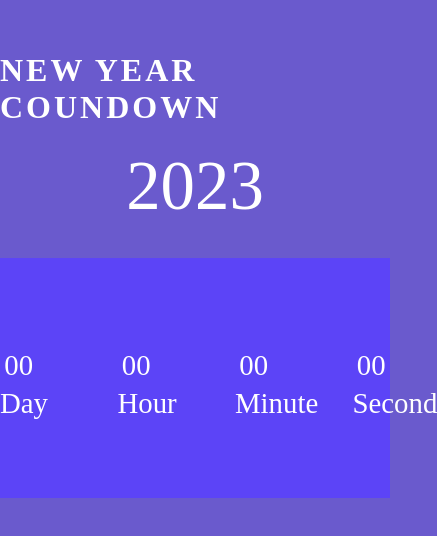
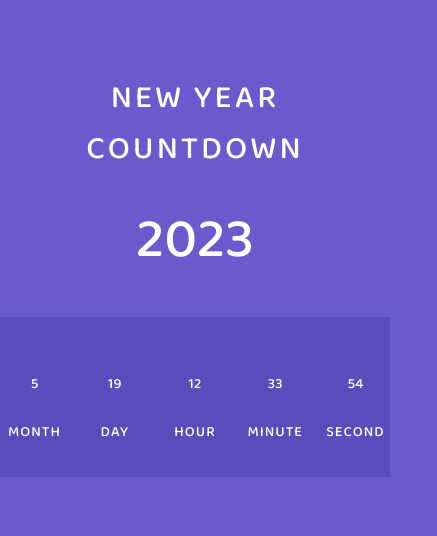
Before and after one commit to Tasnim-Bahar-Samir/new-year-countdown, a plain HTML site: page index.html in a window 390 px wide. Shown: the part 158-694 px from the top of the page, 437 px wide, since content can reach past the window. Drawn offline with Linux system fonts and the light colour scheme.

Commit message:
added functionality and responsiveness .Its done

```diff
--- a/index.html
+++ b/index.html
@@ -8,15 +8,17 @@
     <link rel="stylesheet" href="style.css">
 </head>
 <body>
-    <h1>New year coundown</h1>
+    <h1>New year countdown</h1>
     <div class="year">
         2023
     </div>
     <div class="count-down">
+        <div id="month">00</div>
         <div id="day">00</div>
         <div id="hour">00</div>
         <div id="minute">00</div>
         <div id="second">00</div>
     </div>
+    <script src="index.js"></script>
 </body>
 </html>
--- /dev/null
+++ b/index.js
@@ -0,0 +1,37 @@
+const monthEl = document.getElementById('month')
+const dayEl = document.getElementById('day');
+const hourEl = document.getElementById('hour');
+const minuteEl = document.getElementById('minute');
+const secondEl = document.getElementById('second');
+
+const newYear = new Date("Jan 1, 2023 00:00:00").getTime();
+newYearUpdate()
+
+
+function newYearUpdate(){
+    const now = new Date().getTime();
+    const gap = newYear - now;
+
+    const second = 1000;
+    const minute = second * 60;
+    const hour = minute * 60;
+    const day = hour * 24;
+    const month = day * 30;
+
+    const mon = Math.floor(gap / month)
+    const d = Math.floor((gap % month) / day);
+    const h = Math.floor((gap % day) / hour);
+    const m = Math.floor((gap % hour) / minute);
+    const s = Math.floor((gap % minute) / second)
+
+    dayEl.innerText = d;
+    hourEl.innerText = h;
+    minuteEl.innerText = m;
+    secondEl.innerText = s;
+    monthEl.innerText = mon;
+
+    setTimeout(() => {
+        newYearUpdate();
+    }, 1000);
+
+}
--- a/style.css
+++ b/style.css
@@ -1,3 +1,4 @@
+@import url('https://fonts.googleapis.com/css2?family=Baloo+2:wght@400;500;700&display=swap');
 body{
     margin: 0;
     padding: 0;
@@ -8,11 +9,13 @@ body{
     justify-content: center;
     background-color: slateblue;
     color: white;
+    font-family: 'Baloo 2', cursive;
 }
 h1{
     font-weight: 700;
     text-transform: uppercase;
     letter-spacing: 3px;
+    text-align: center;
 }
 .year{
     font-size: 4.3rem;
@@ -20,18 +23,19 @@ h1{
 }
 .count-down{
     margin-top: 2rem;
-    background-color: rgb(92, 68, 247);
+    background-color: rgb(91, 76, 187);
     width: 100%;
     height: 15rem;
     display: flex;
     justify-content: center;
     align-items: center;
-    gap: 0 5rem;
-
+    gap: 0 3rem;
+    overflow: hidden;
 }
 .count-down div{
     width: 7rem;
-    font-size: 1.8rem;
+    font-size: 2rem;
+    font-weight: 500;
     margin-top: -1.6rem;
     position: relative;
     text-align: center;
@@ -42,9 +46,14 @@ h1{
     content: '';
     position: absolute;
     left: 0;
-    bottom: -2.4rem;
+    bottom: -3rem;
     text-align: center;
     width: 100%;
+    text-transform: uppercase;
+    letter-spacing: 1px;
+}
+#month::before{
+    content: 'month';
 }
 #day::before{
     content: "Day";
@@ -58,3 +67,36 @@ h1{
 #second::before{
     content: "Second";
 }
+@media (max-width:780px) {
+    .year{
+        font-size: 4rem;
+    }
+    .count-down div{
+        font-size: 1.7rem;
+    }
+}
+@media (max-width:600px) {
+    .count-down{
+        gap: 0 2rem;
+    }
+    .count-down div{
+        font-size: 1.2rem;
+        width: 5rem;
+    }
+}
+@media (max-width:450px) {
+    .count-down{
+        height: 10rem;
+        gap: 0 .7rem;
+
+    }
+    .count-down div{
+        font-size: .9rem;
+    }
+    h1{
+        font-weight: 500;
+    }
+    .year{
+        font-size: 3.5rem;
+    }
+}
```
